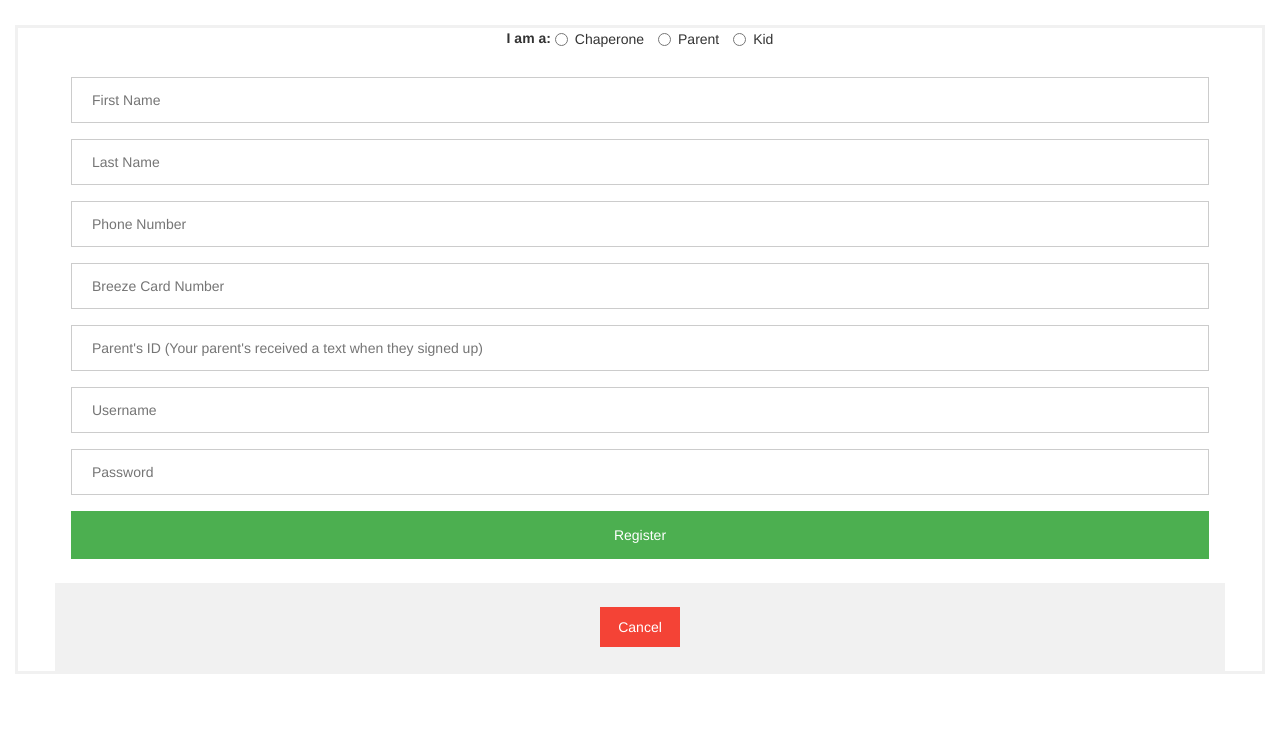
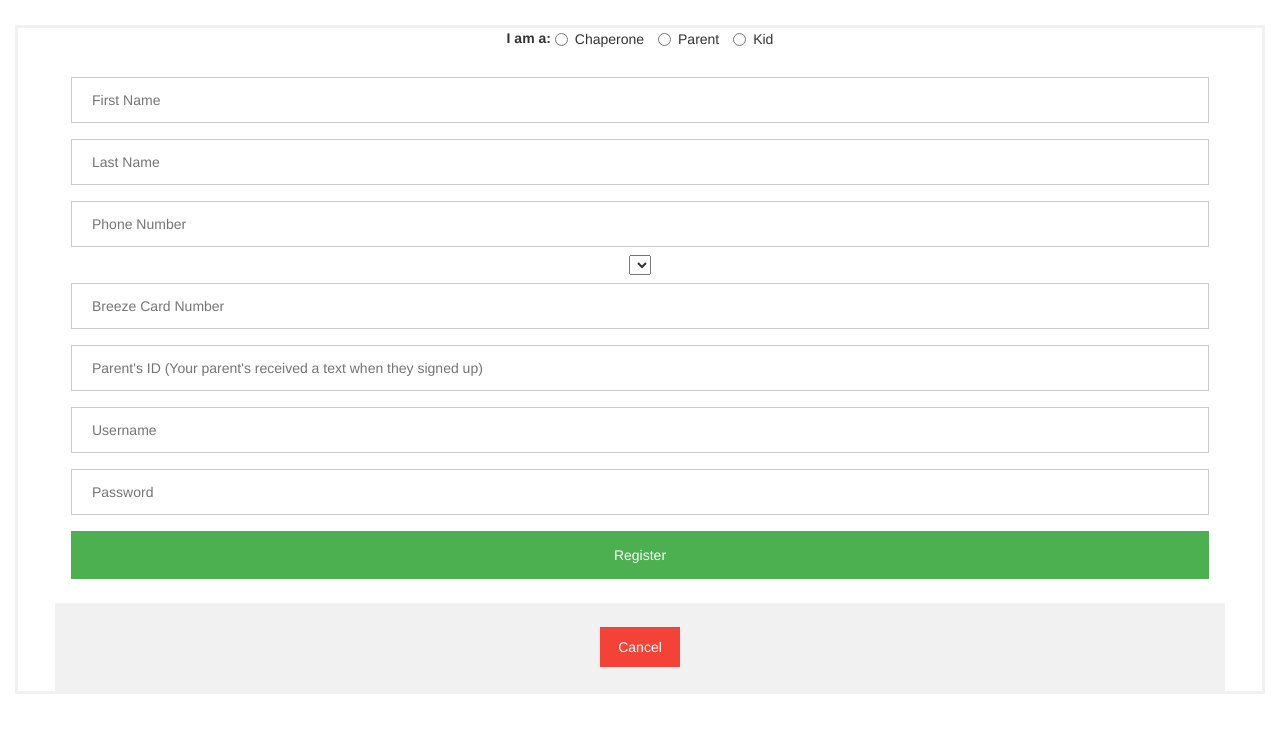
Before and after one commit to SoccerStreets/soccerstreets, a Flask app: page /register in a window 1280 px wide. Shown: the part 60-800 px from the top of the page. Run offline with Flask 2, Linux system fonts and the light colour scheme; data that the repository does not hold is empty; some libraries are stand-ins or nearby versions.

Commit message:
unhid row

```diff
--- a/templates/register.html
+++ b/templates/register.html
@@ -45,7 +45,7 @@
           <input type="text" placeholder="Phone Number" name="phone" required>
 
           <!-- <label><b>Marta Station</b></label> -->
-          <select name = "station_id" class="selectpicker" data-style="btn-primary" style="display: none;">
+          <select name = "station_id" class="selectpicker" data-style="btn-primary">
             {% for station in query %}
             <option value="{{station.id}}">{{station.name}}</option>
             {% endfor %}
```
